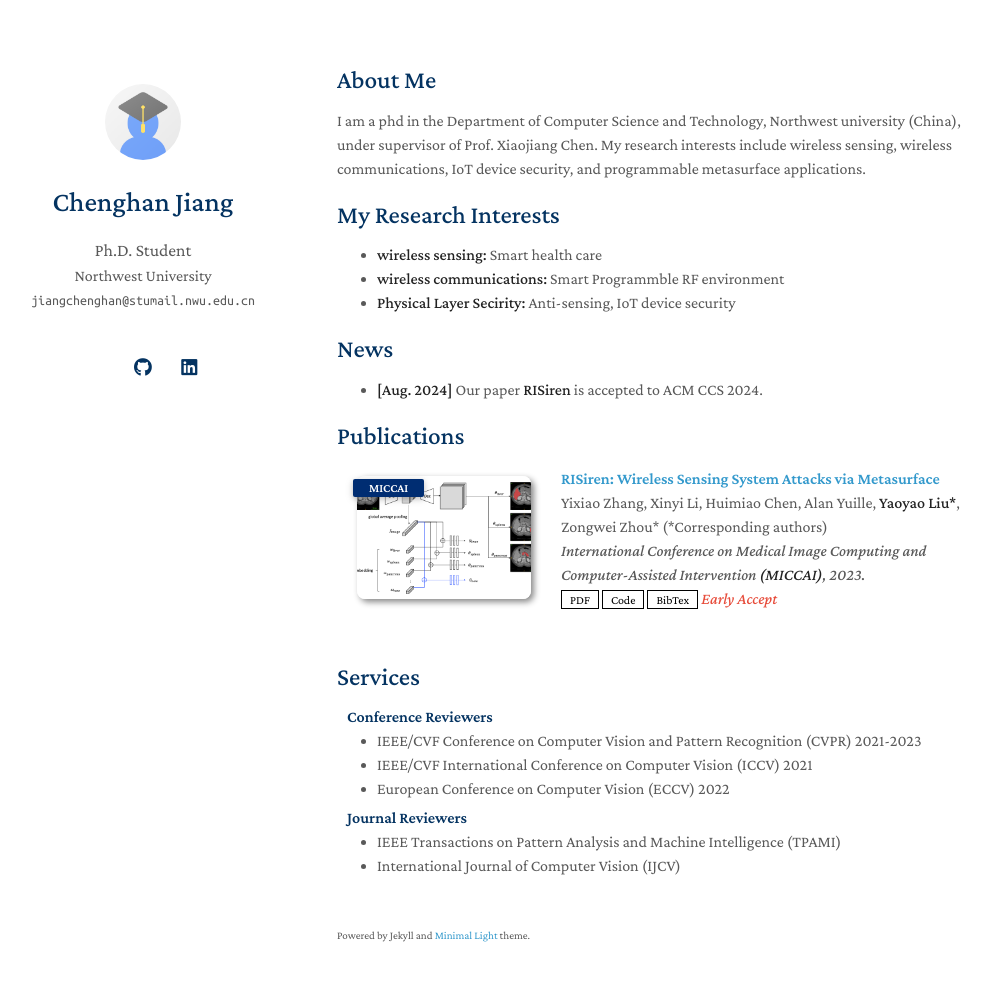
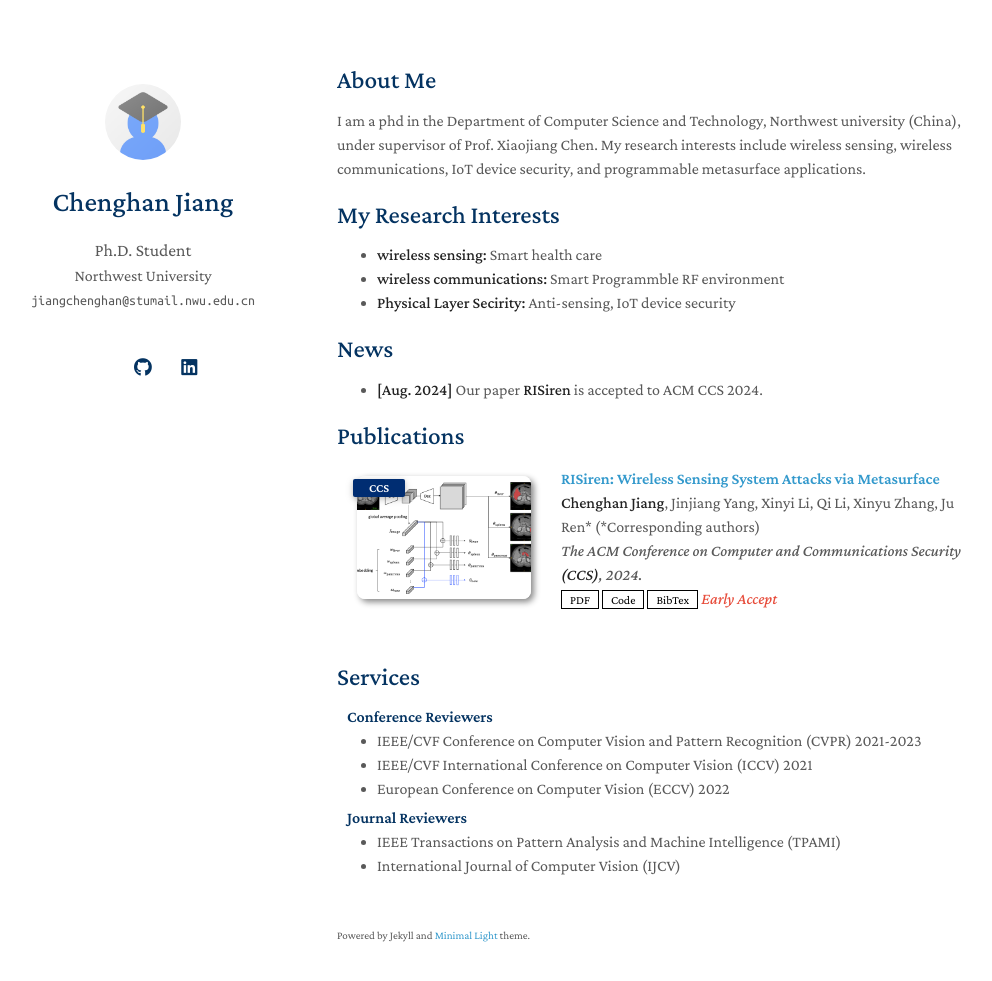
Before and after one commit to HappyChenghan/HappyChenghan.github.io, a Jekyll site: the page built from index.md, in a window 1280 px wide and 1016 px high. Shown: the top 981 px of the window, without its empty margins (133-1125 px from the left). Built offline with Jekyll 4.4.1, drawn with Linux system fonts in a browser that asks for light colours; a style sheet for code colours, icons or effects is not loaded; our own code applies the rules of GitHub Pages for plain Markdown files.

Commit message:
Update publications.yml

```diff
--- a/_data/publications.yml
+++ b/_data/publications.yml
@@ -1,9 +1,9 @@
 main:
 
   - title: "RISiren: Wireless Sensing System Attacks via Metasurface"
-    authors: Yixiao Zhang, Xinyi Li, Huimiao Chen, Alan Yuille, <strong>Yaoyao Liu*</strong>, Zongwei Zhou* (*Corresponding authors)
-    conference_short: MICCAI
-    conference: International Conference on Medical Image Computing and Computer-Assisted Intervention <strong>(MICCAI)</strong>, 2023.
+    authors: <strong>Chenghan Jiang</strong>, Jinjiang Yang, Xinyi Li, Qi Li, Xinyu Zhang, Ju Ren* (*Corresponding authors)
+    conference_short: CCS
+    conference: The ACM Conference on Computer and Communications Security <strong>(CCS)</strong>, 2024.
     pdf: https://arxiv.org/pdf/2306.00988.pdf
     code: https://github.com/MrGiovanni/ContinualLearning
     bibtex: https://bib.yliu.me/MICCAI23.txt
```
